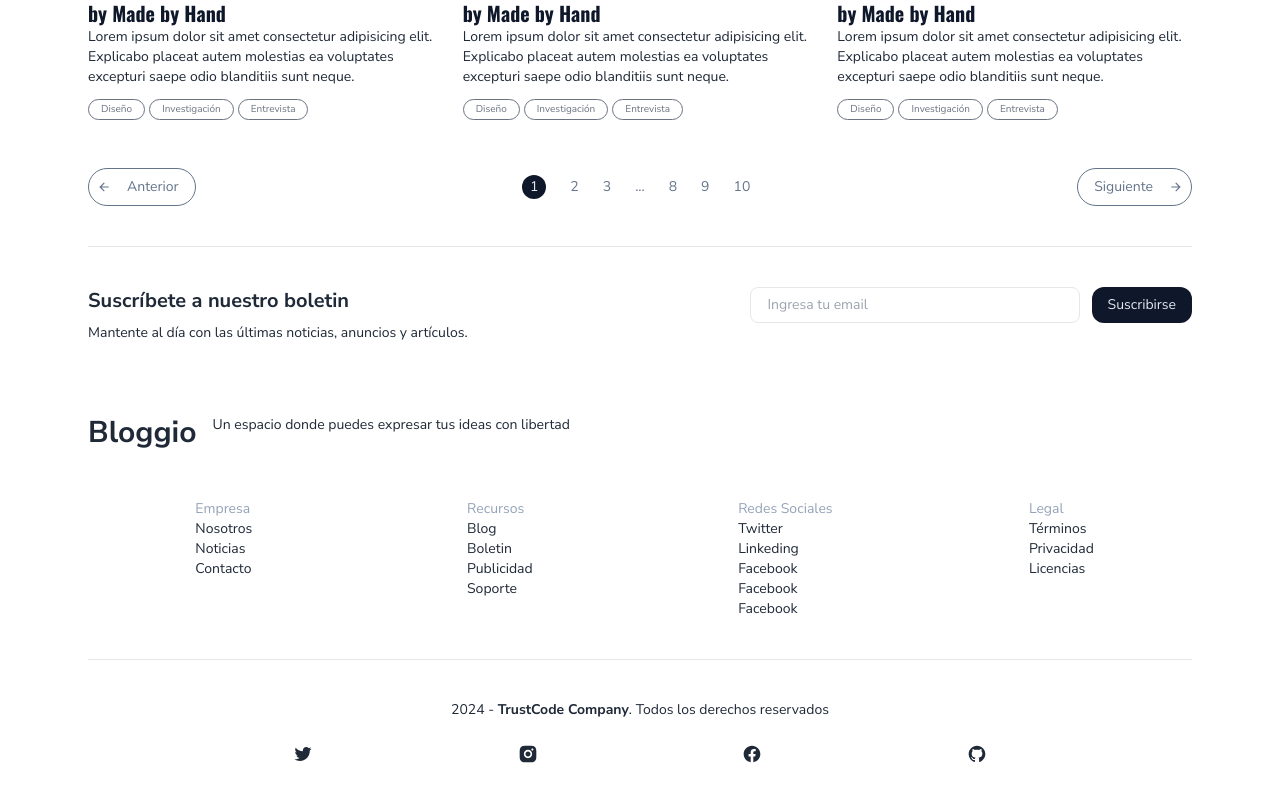
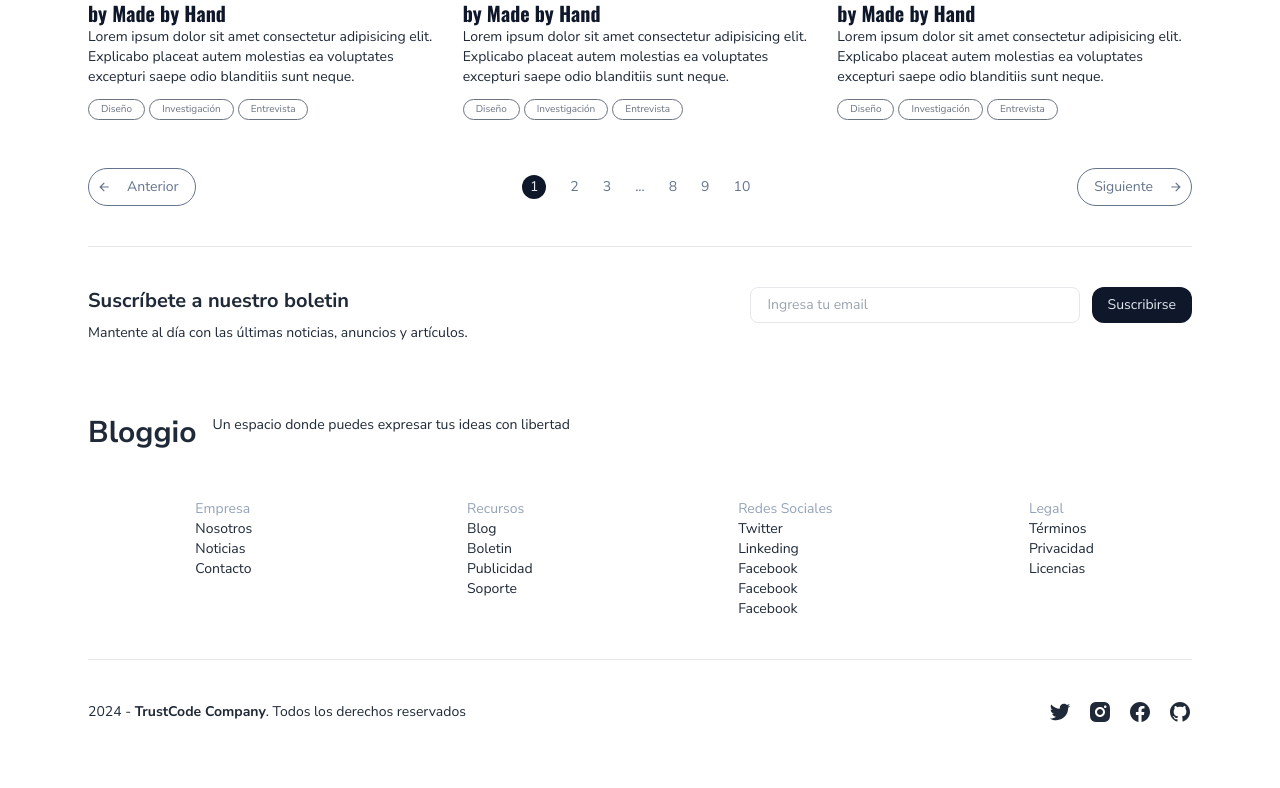
Before and after one commit to FernandoTelloL/bloggio, a React (Vite) app: page / in a window 1280 px wide. Shown: the part 1670-2458 px from the top of the page. After the commit the page ends 2418 px from the top, so only its background shows below. Built offline with nearby package versions, Linux system fonts and the light colour scheme.

Commit message:
agregado estilos iconos redes footer tablet

```diff
--- a/src/components/Footer.jsx
+++ b/src/components/Footer.jsx
@@ -75,12 +75,12 @@ export const Footer = () => {
 
       <hr />
 
-      <section className="mt-10">
-        <div className="text-center mb-6">
+      <section className="mt-10 md:flex md:justify-between md:items-center ">
+        <div className="text-center mb-6 md:mb-0">
           2024 - <span className="font-bold">TrustCode Company</span>. Todos los
           derechos reservados
         </div>
-        <ul className="flex justify-evenly text-xl">
+        <ul className="flex justify-evenly text-xl md:gap-4 md:text-2xl">
           <li>
             <a href="#">
               <RiTwitterFill />
```
